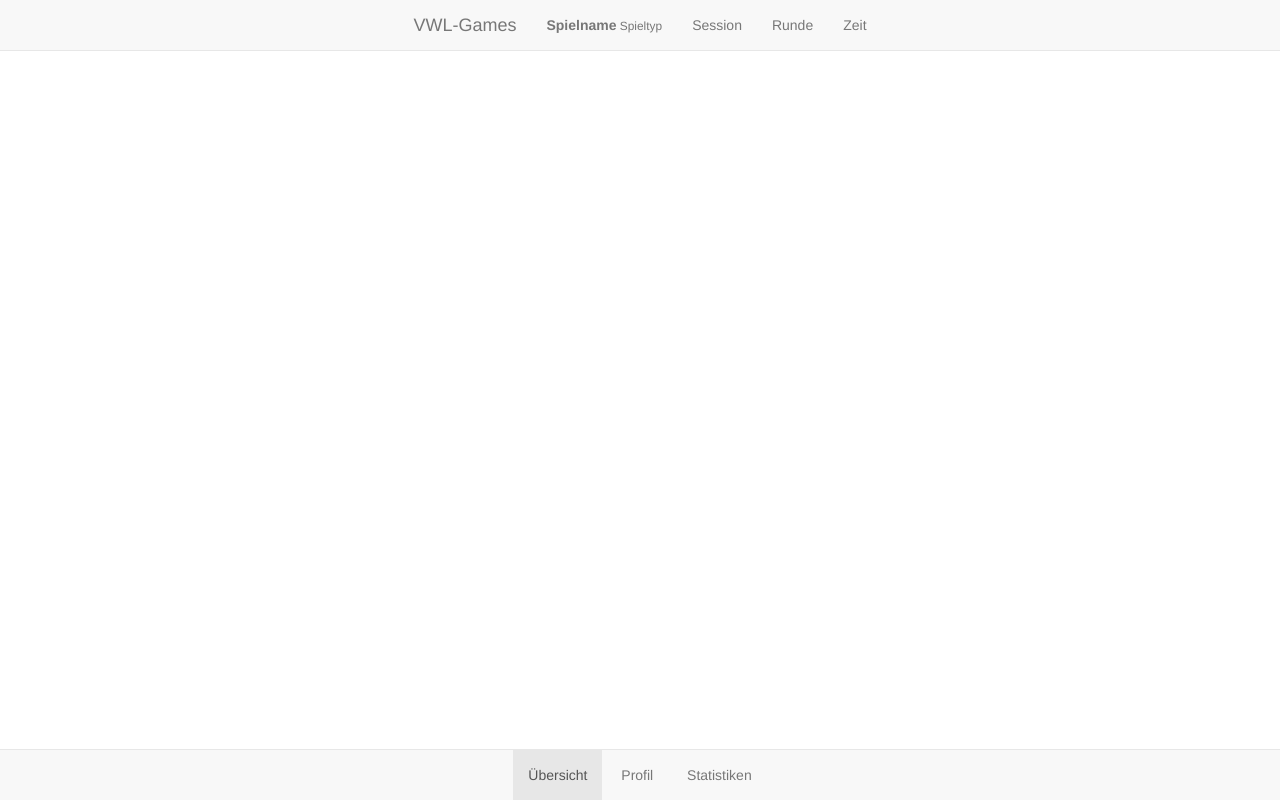
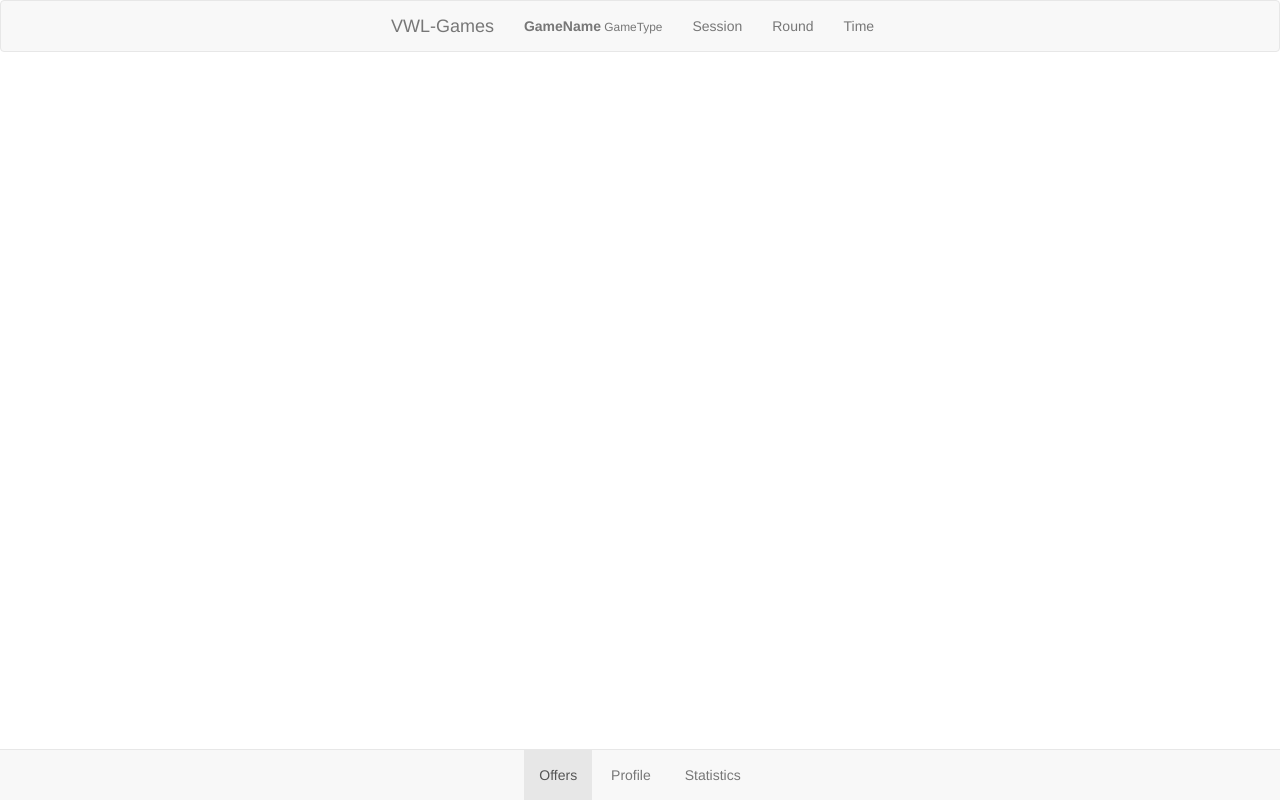
Before and after one commit to haus11/applemarket, a website: page app/index.html at #/offers in a window 1280 px wide. Drawn offline with nearby package versions, Linux system fonts and the light colour scheme; some packages are replaced by stand-ins of ours; files that its build step writes are made by us from their sources; a script that the page names is missing.

Commit message:
fixed menu, translated

```diff
--- a/app/index.html
+++ b/app/index.html
@@ -22,24 +22,28 @@
     <![endif]-->
 
     <div class="text-center">
-      <div class="navbar navbar-default navbar-fixed-bottom" ng-controller="NavigationCtrl">
+      <nav class="navbar navbar-default navbar-fixed-bottom" ng-controller="NavigationCtrl">
+        <div class="container">
           <ul class="nav navbar-nav" ng-init="selectedTab='offers'">
-            <li ng-class="{'active':selectedTab === 'offers'}" ng-click="selectedTab = 'offers'"><a ng-href="#/offers">Übersicht</a></li>
-            <li ng-class="{'active':selectedTab === 'profile'}" ng-click="selectedTab = 'profile'"><a ng-href="#/profile">Profil</a></li>
-            <li ng-class="{'active':selectedTab === 'statistics'}" ng-click="selectedTab = 'statistics'"><a ng-href="#/statistics">Statistiken</a></li>
+            <li ng-class="{'active':selectedTab === 'offers'}" ng-click="selectedTab = 'offers'"><a ng-href="#/offers">Offers</a></li>
+            <li ng-class="{'active':selectedTab === 'profile'}" ng-click="selectedTab = 'profile'"><a ng-href="#/profile">Profile</a></li>
+            <li ng-class="{'active':selectedTab === 'statistics'}" ng-click="selectedTab = 'statistics'"><a ng-href="#/statistics">Statistics</a></li>
           </ul>
         </div>
-      <div class="navbar navbar-default navbar-fixed-top">
+      </nav>
+      <nav class="navbar navbar-default">
+        <div class="container">
           <ul class="nav navbar-nav">
             <div class="navbar-header">
               <a class="navbar-brand" ng-href="#">VWL-Games</a>
             </div>
-          <p class="navbar-text"><b>Spielname</b><small> Spieltyp</small></p>
+            <p class="navbar-text"><b>GameName</b><small> GameType</small></p>
             <p class="navbar-text">Session</p>
-          <p class="navbar-text">Runde</p>
-          <p class="navbar-text">Zeit</p>
+            <p class="navbar-text">Round</p>
+            <p class="navbar-text">Time</p>
           </ul>
         </div>
+      </nav>
     </div>
     <div class="container">
     <!-- Add your site or application content here -->
--- a/app/styles/main.css
+++ b/app/styles/main.css
@@ -31,8 +31,8 @@ a.disabled {
 .navbar .nav > li {
   float:none;
   display:inline-block;
-  *display:inline; /* ie7 fix */
-  *zoom:1; /* hasLayout ie7 trigger */
+  *display:inline;  ie7 fix;
+  *zoom:1;  hasLayout ie7 trigger;
   vertical-align: top;
 }
 
```
Also changed, not shown: app/views/offers.html (+4 -4 lines), app/views/profile.html (+8 -9 lines). Lines whose indentation alone changed are shown as unchanged.
